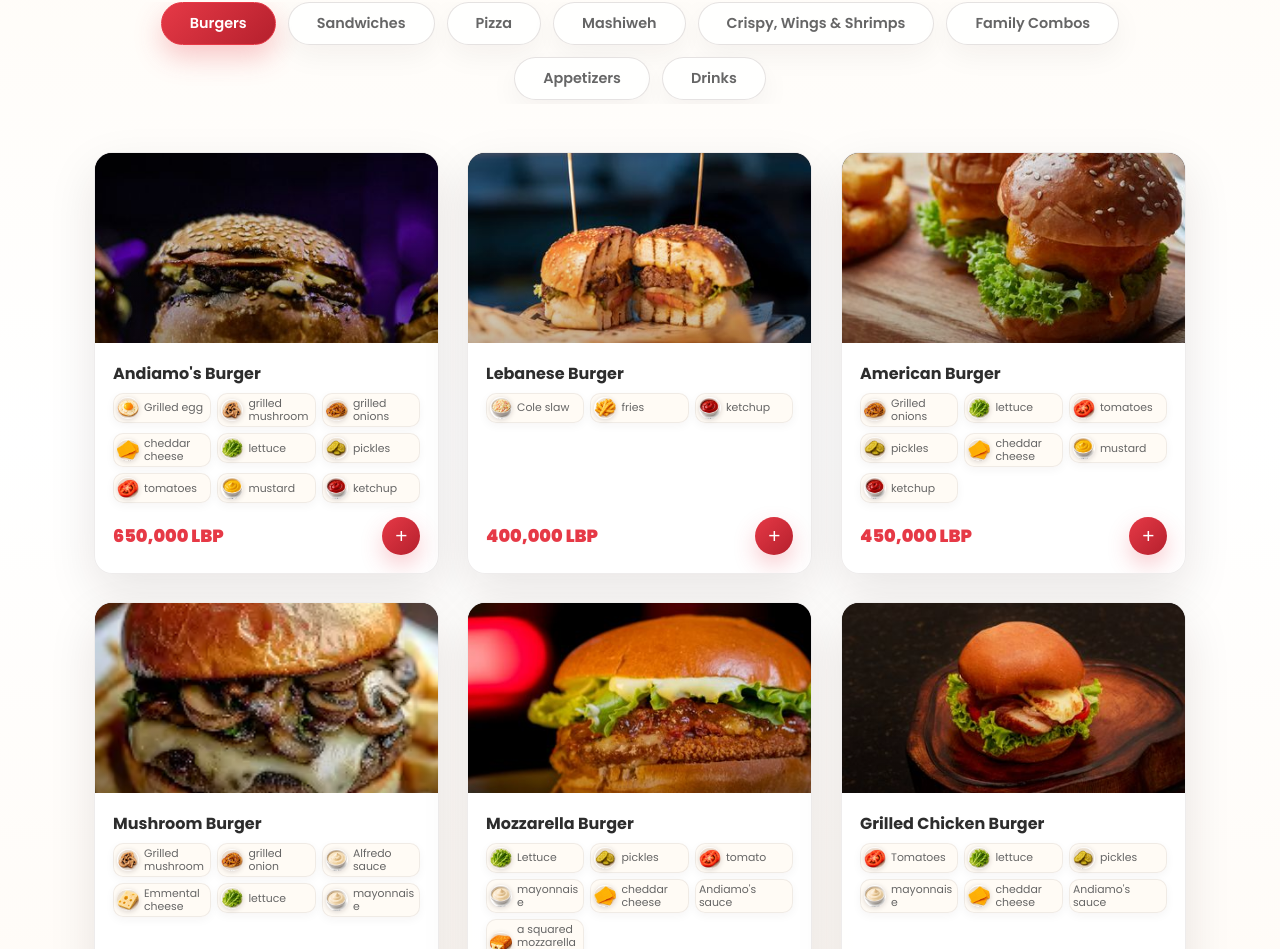
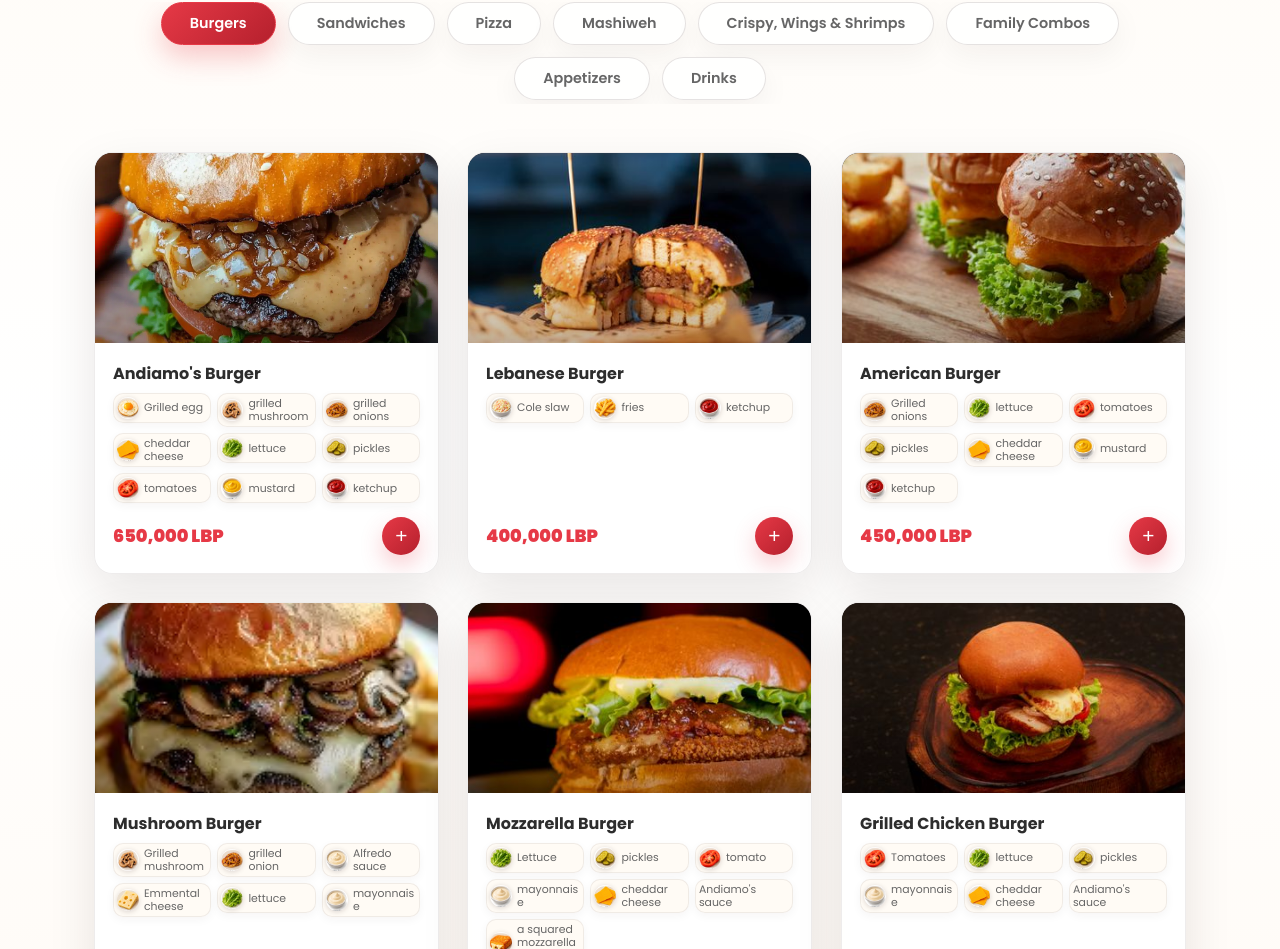
Before and after one commit to AlhadiAli1/anidamos, a React (Vite) app: page / in a window 1280 px wide. Shown: the part 1189-2138 px from the top of the page. Built offline with nearby package versions, Linux system fonts and the light colour scheme.

Commit message:
Use real burger photo and speed up intro video

```diff
--- a/src/components/StartupIntro.jsx
+++ b/src/components/StartupIntro.jsx
@@ -45,6 +45,9 @@ export default function StartupIntro() {
 
   const handleVideoReady = () => {
     setVideoReady(true);
+    if (videoRef.current) {
+      videoRef.current.playbackRate = 1.2;
+    }
     if (introRef.current?.getBoundingClientRect().top < window.innerHeight) {
       videoRef.current?.play().catch(() => {});
     }
@@ -63,6 +66,7 @@ export default function StartupIntro() {
           autoPlay
           muted
           playsInline
+          playbackRate={1.2}
           onCanPlay={handleVideoReady}
           onEnded={finishIntro}
           preload="auto"
--- a/src/data/restaurantConfig.js
+++ b/src/data/restaurantConfig.js
@@ -22,7 +22,7 @@ export const defaultRestaurantConfig = {
       "name": "Andiamo's Burger",
       "desc": "Grilled egg, grilled mushroom, grilled onions, cheddar cheese, lettuce, pickles, tomatoes, mustard, and ketchup.",
       "price": "650,000 LBP",
-      "img": "/images/pexels-4628466.jpg"
+      "img": "/images/andiamos%20burger.webp"
     },
     {
       "name": "Lebanese Burger",
```
